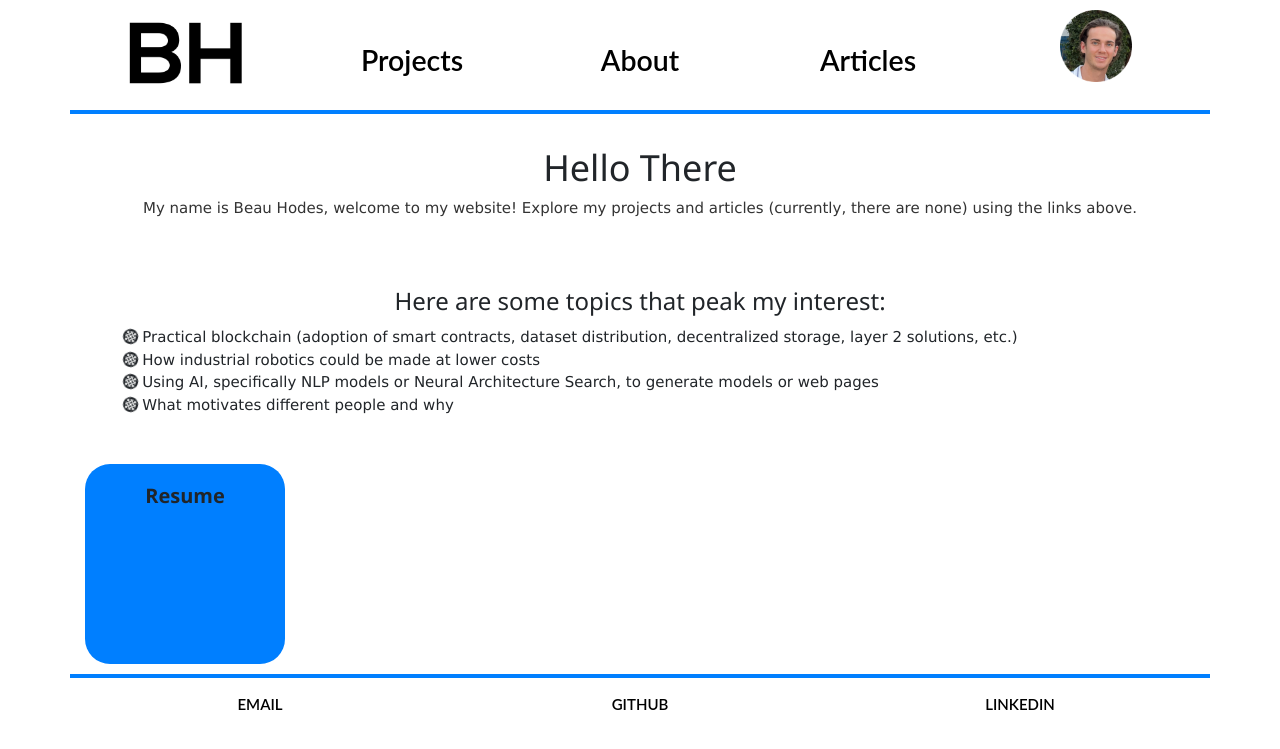
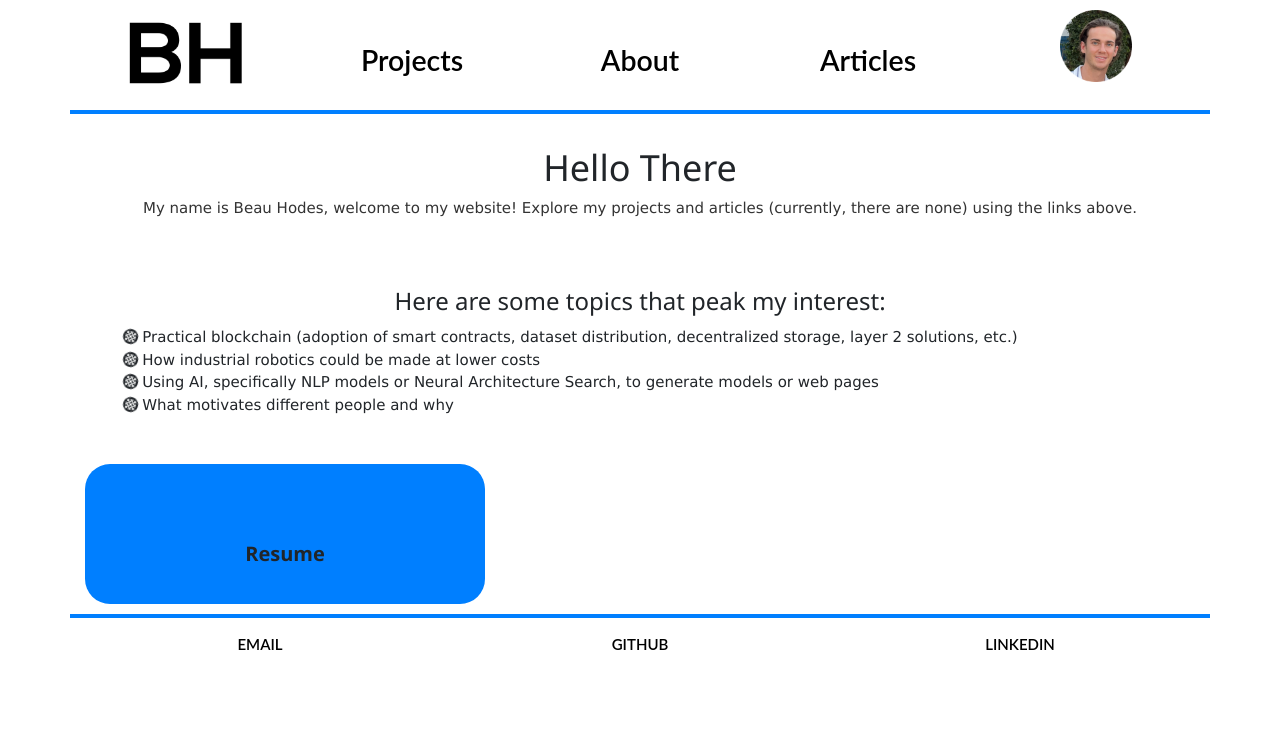
Before and after one commit to beauhodes/beauhodes.github.io, a Jekyll site: the page built from index.html, in a window 1280 px wide. Shown: the top 749 px of the page. Built offline with Jekyll 4.4.1, drawn with Linux system fonts in a browser that asks for light colours; nearby versions of some CDN libraries.

Commit message:
Update main.css

```diff
--- a/css/main.css
+++ b/css/main.css
@@ -109,17 +109,14 @@ a.projLink {
     color: blue;
 }
 .resumeLink {
-    position: relative;
+    display: block;
+    line-height: 7em;
     color: #69696;
     font-weight: bold;
     text-align: center;
     border-radius: 25px;
     background: #007fff;
     padding: 20px;
-    width: 200px;
-    height: 10em;
+    width: 20em;
+    height: 7em;
 }
-a.resumeLink {
-    position: absolute;
-    top: 50%;
-}
```
